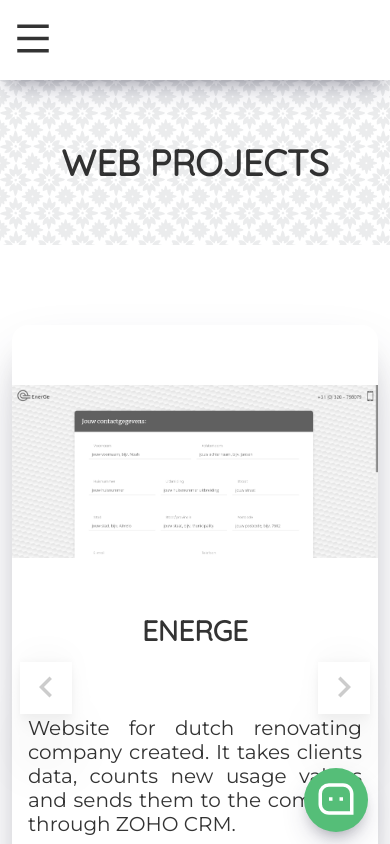
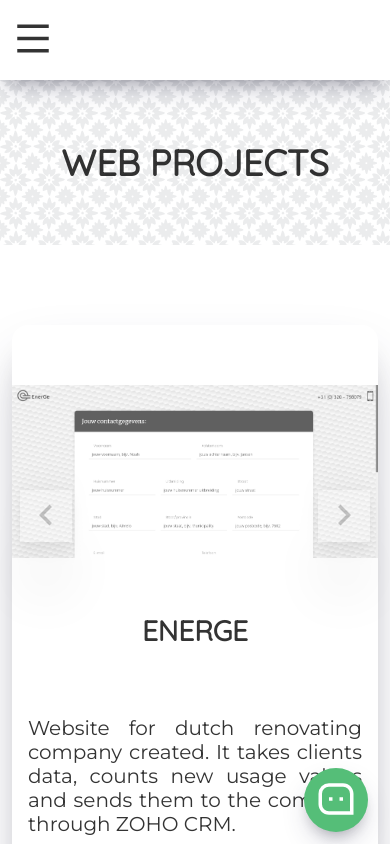
Before and after one commit to wojciechkubiak/www, a Next.js app: page /projects in a window 390 px wide. Shown: the top 844 px of the page. Built offline with nearby package versions, Linux system fonts and the light colour scheme.

Commit message:
Btn position

```diff
--- a/styles.css
+++ b/styles.css
@@ -1250,6 +1250,7 @@
   .navigation__back,
   .navigation__forward {
     opacity: 0.2;
+    top: 30%;
     transform: translateY(-100%);
   }
 
```
